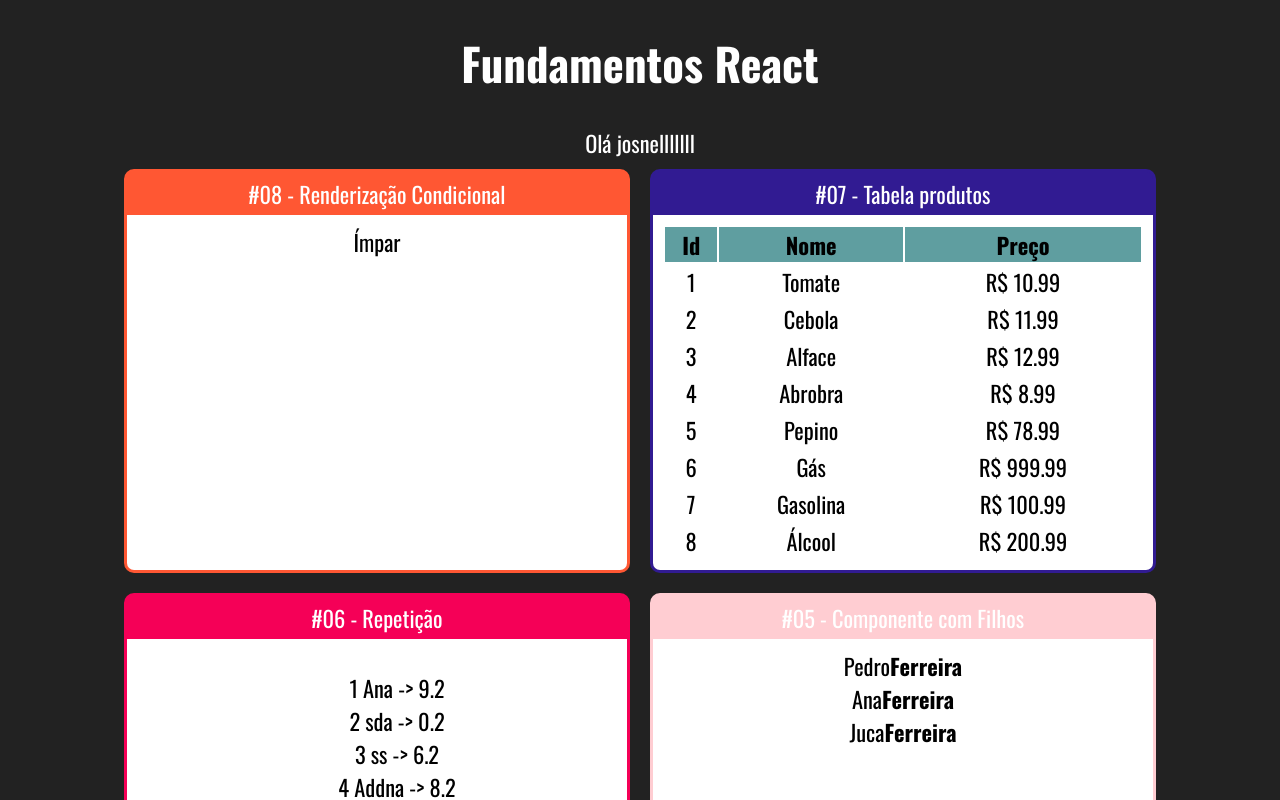
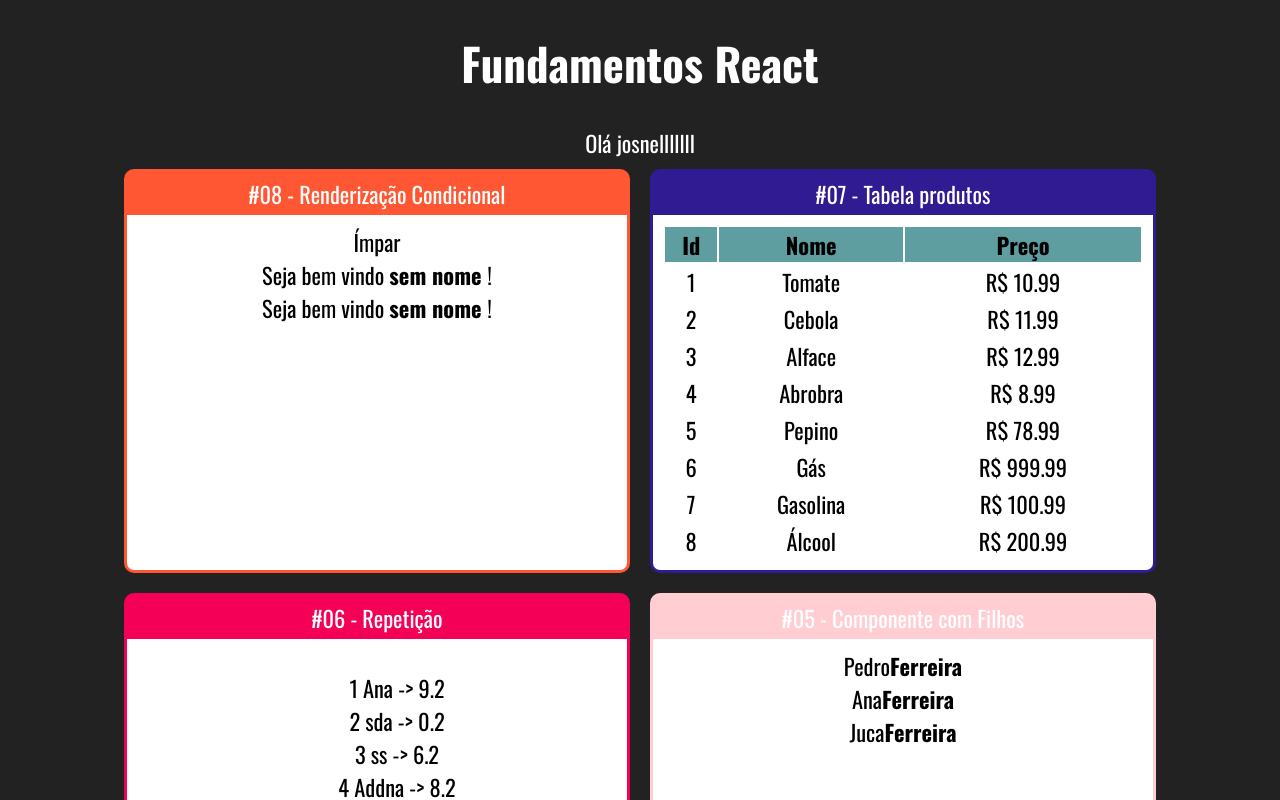
Before and after one commit to icaro-nog/react-redux-udemy, a React (Create React App) app in the folder fundamentos-react/: page / in a window 1280 px wide. Shown: the top 800 px of the page. Built offline with nearby package versions, Linux system fonts and the light colour scheme.

Commit message:
Renderização condicional 02

```diff
--- a/fundamentos-react/src/App.jsx
+++ b/fundamentos-react/src/App.jsx
@@ -11,6 +11,7 @@ import FamiliaMembro from './components/basicos/FamiliaMembro';
 import ListaAlunos from './components/repeticao/ListaAlunos';
 import TabelaProdutos from './components/repeticao/TabelaProdutos';
 import ParOuImpar from './components/condicional/ParOuImpar';
+import UsuarioInfo from './components/condicional/UsuarioInfo';
 
 export function App(props) {
     return (
@@ -28,6 +29,12 @@ export function App(props) {
                     <ParOuImpar
                         numero={21}
                     ></ParOuImpar>
+                    <UsuarioInfo
+                        usuario={{ teste: 'Ícaro' }}
+                    ></UsuarioInfo>
+                    <UsuarioInfo
+                        usuario={{}}
+                    ></UsuarioInfo>
                 </Card>
 
                 <Card
--- /dev/null
+++ b/fundamentos-react/src/components/condicional/If.js
@@ -0,0 +1,9 @@
+export default function If(props){
+    if(props.test) {
+        return props.children;
+    } else {
+        return false;
+    }
+}
+
+export const Else = props => props.children;
--- /dev/null
+++ b/fundamentos-react/src/components/condicional/UsuarioInfo.jsx
@@ -0,0 +1,18 @@
+import React from "react";
+import If, { Else } from "./If";
+
+export default function UsuarioInfo(props){
+
+    const usuario = props.usuario || {}
+
+    return (
+        <div>
+            <If test={usuario && usuario.nome} >
+                Seja bem vindo <strong> {props.usuario.nome} </strong>!
+            </If>
+            <If test={!usuario || !usuario.nome}>
+                Seja bem vindo <strong> sem nome </strong>!
+            </If>
+        </div>
+    )
+}
```
